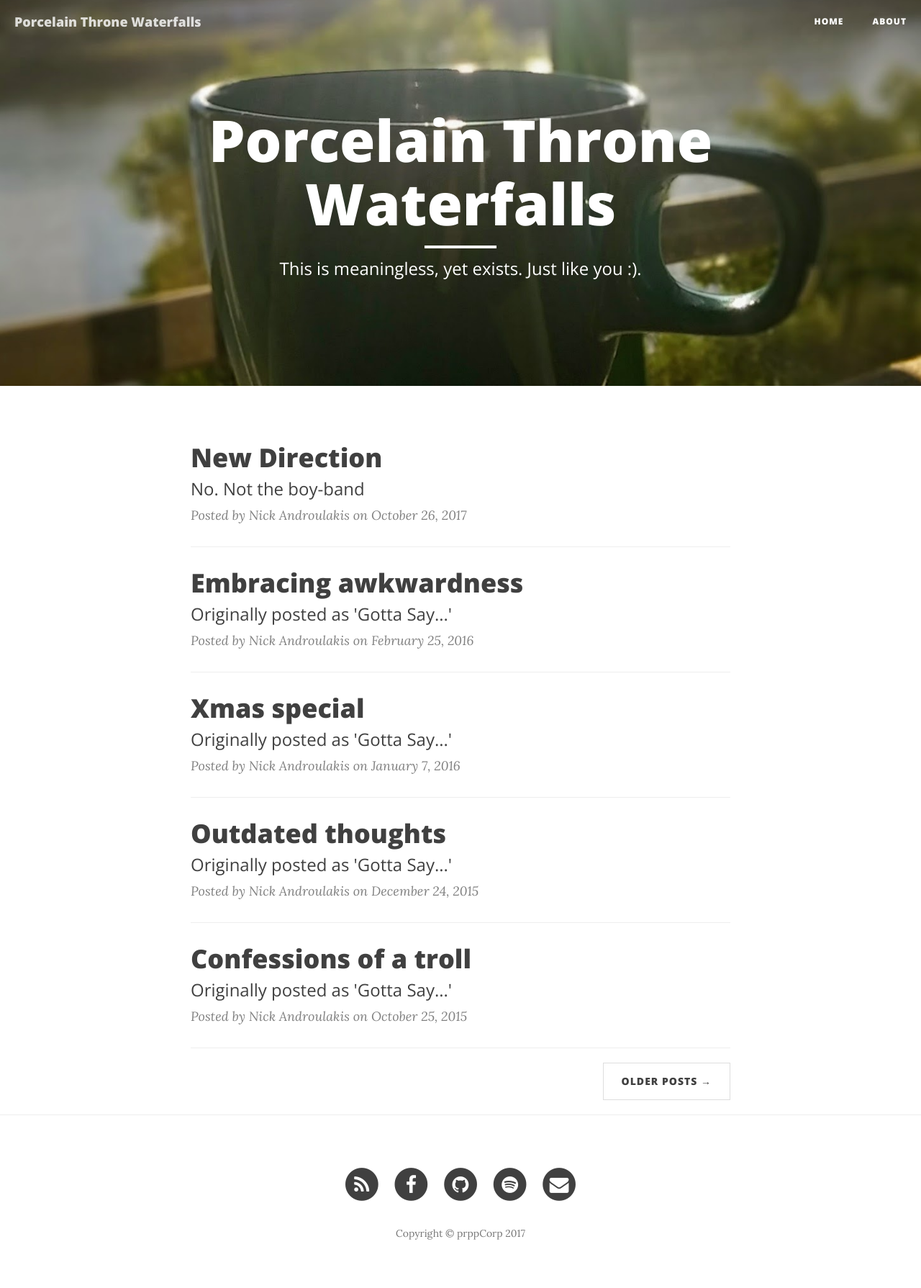
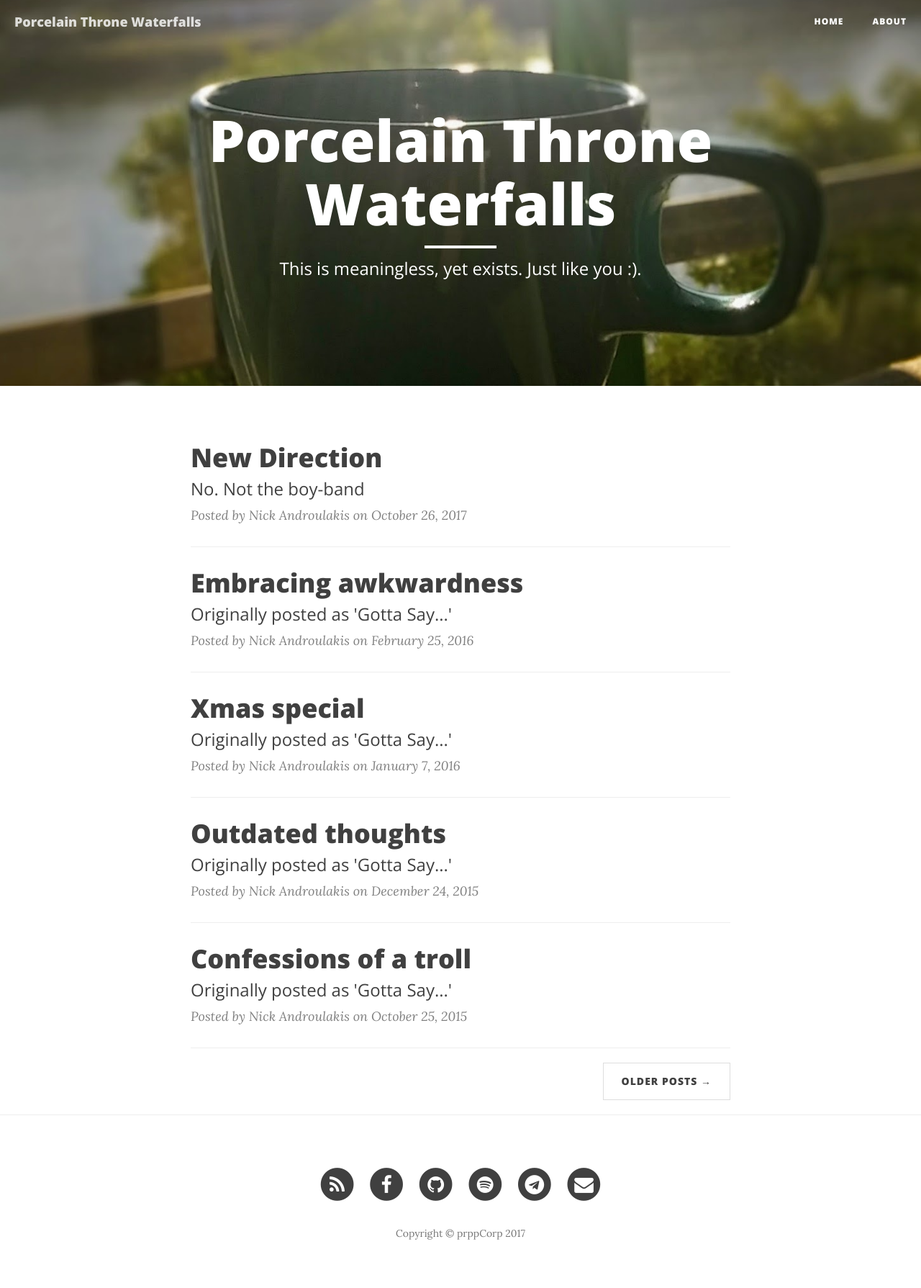
Before and after one commit to nickAndroulakis/PorcelainThroneWaterfalls, a Jekyll site: the page built from index.html, in a window 1280 px wide. Shown: the whole page at 72% size. Built offline with Jekyll 4.4.1, drawn with Linux system fonts in a browser that asks for light colours; nearby versions of some CDN libraries; the list of posts is cut into pages by our own code.

Commit message:
added telegram

```diff
--- a/_config.yml
+++ b/_config.yml
@@ -11,6 +11,7 @@ github_username: nickAndroulakis
 facebook_username: nick.androulakis.5
 email_username: nick.androul@gmail.com
 spotify_username: mightycarl
+telegram_username: mightyBetty
 
 # Google Analytics
 # To enable google analytics, uncomment below line with a valid Google Tracking ID
--- a/_includes/footer.html
+++ b/_includes/footer.html
@@ -52,6 +52,16 @@
                         </a>
                     </li>
                     {% endif %}
+                    {% if site.telegram_username %}
+                    <li>
+                        <a href="https://t.me{{ site.email_username }}">
+                            <span class="fa-stack fa-lg">
+                                <i class="fa fa-circle fa-stack-2x"></i>
+                                <i class="fa fa-telegram fa-stack-1x fa-inverse"></i>
+                            </span>
+                        </a>
+                    </li>
+                    {% endif %}
                     {% if site.email_username %}
                     <li>
                         <a href="mailto:{{ site.email_username }}">
```
